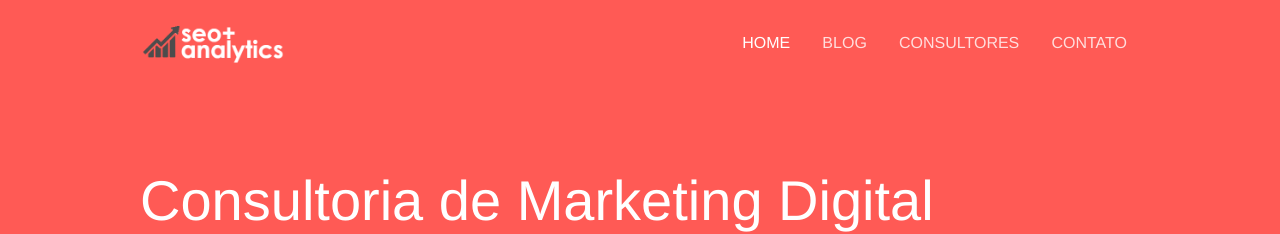
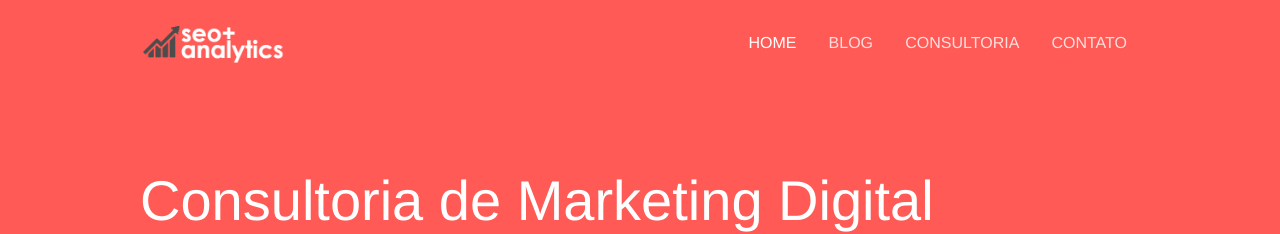
Before and after one commit to seoanalytics/seoanalytics.github.io, a Jekyll site: the page built from index.html, in a window 1280 px wide and 900 px high. Shown: the top 234 px of the window. Built offline with Jekyll 4.4.1, drawn with Linux system fonts in a browser that asks for light colours.

Commit message:
Updated '_data/navigation.yml' via CloudCannon

```diff
--- a/_data/navigation.yml
+++ b/_data/navigation.yml
@@ -3,7 +3,7 @@ links:
   link: /
 - name: Blog
   link: /blog/
-- name: Consultores
-  link: /consultores/
+- name: Consultoria
+  link: /consultoria/
 - name: Contato
   link: /contact/
```
